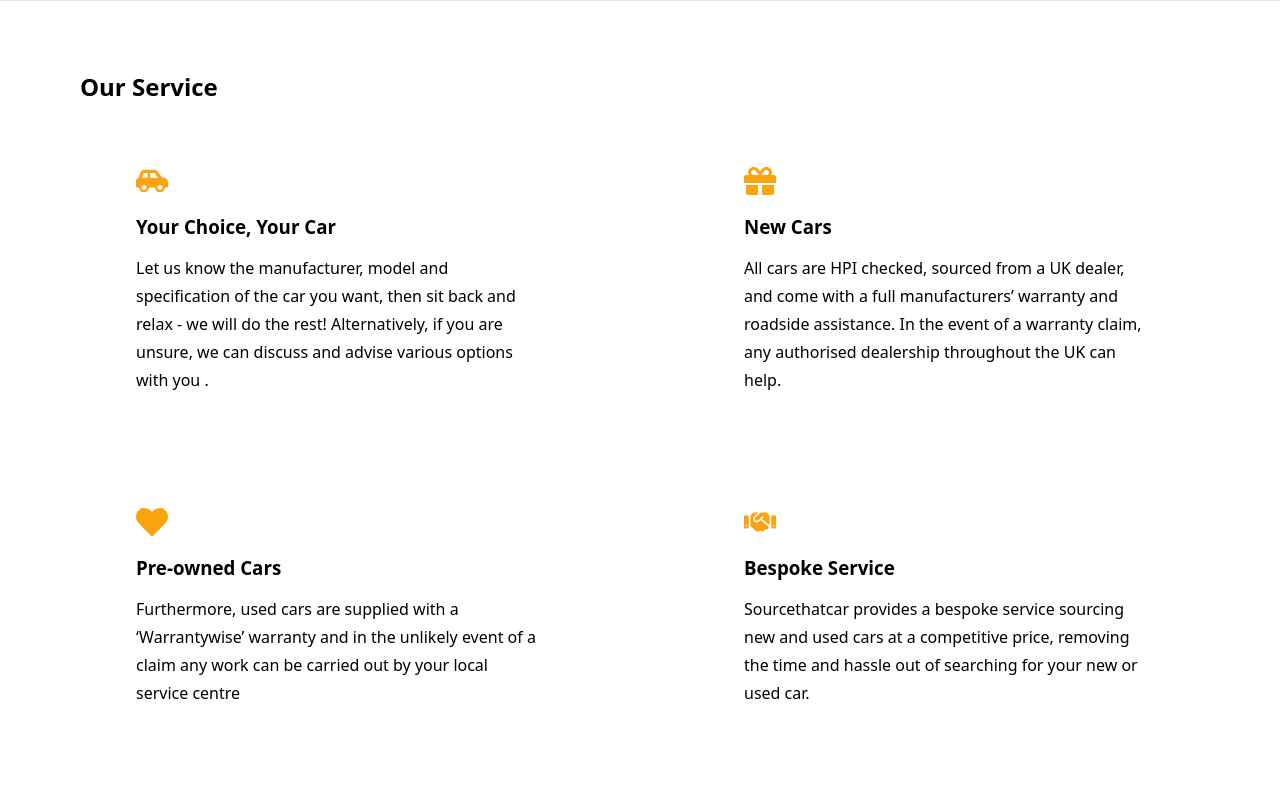
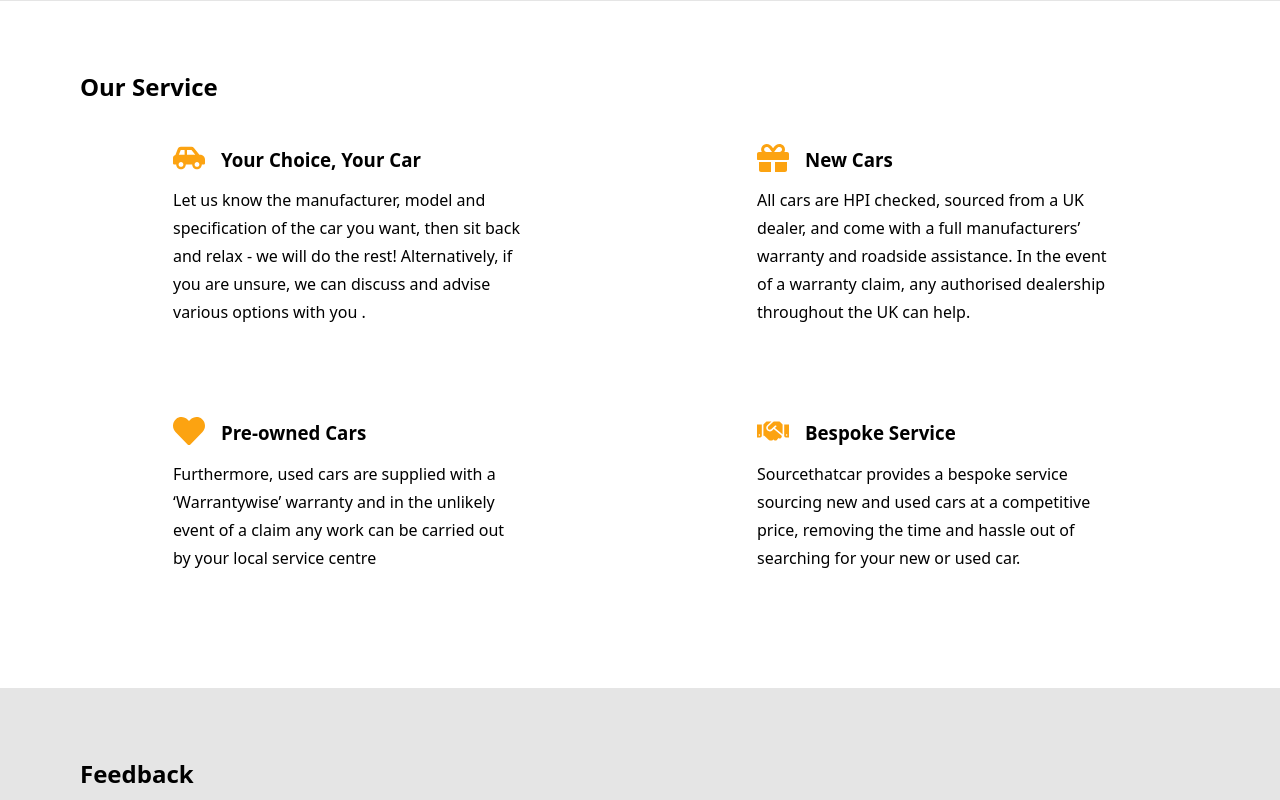
Before and after one commit to sourcethatcar/source-that-car, a Next.js app: page / in a window 1280 px wide. Shown: the part 1480-2280 px from the top of the page. Built offline with nearby package versions, Linux system fonts and the light colour scheme.

Commit message:
modified services section and reforatted open graph card

```diff
--- a/components/Header.jsx
+++ b/components/Header.jsx
@@ -31,9 +31,13 @@ export const Header = () => {
       />
       <link rel="manifest" href="/site.webmanifest" />
       <meta property="og:title" content="Sourcing Your Next Car" />
+      <meta
+        property="og:description"
+        content="New and pre-loved cars available, sourced from UK dealerships and with full warranties."
+      />
       <meta property="og:type" content="website" />
-      <meta property="og:url" content="https://sourcethatcar.co.uk" />
-      <meta property="og:image" content="/android-chrome-512x512.png" />
+      <meta property="og:url" content="https://sourcethatcar.com" />
+      <meta property="og:image" content="/stc-share-card.jpg" />
     </Head>
   )
 }
--- a/components/Services.jsx
+++ b/components/Services.jsx
@@ -15,8 +15,15 @@ const ServicesWrapper = styled.section`
     justify-content: center;
   }
   .description-item {
-    max-width: 400px;
+    max-width: 350px;
     justify-self: center;
+  }
+
+  .description-title-container {
+    display: flex;
+    justify-content: flex-start;
+    align-items: center;
+    /* background-color: lightgreen; */
   }
 
   .services-container {
@@ -34,7 +41,7 @@ const ServicesWrapper = styled.section`
   }
 
   .icon-container {
-    padding-top: 2rem;
+    padding-right: 1rem;
     svg {
       width: 2rem;
       height: 2rem;
@@ -55,6 +62,7 @@ const ServicesWrapper = styled.section`
     .description-container {
       grid-template-columns: 1fr 1fr;
       grid-template-rows: 1fr 1fr;
+      grid-column-gap: 3rem;
     }
   }
 `
@@ -62,8 +70,10 @@ const ServicesWrapper = styled.section`
 const Description = ({ children, title, icon }) => {
   return (
     <div className="description-item">
-      <div className="icon-container">{icon}</div>
-      <h3 className="description-title">{title}</h3>
+      <div className="description-title-container">
+        <div className="icon-container">{icon}</div>
+        <h3 className="description-title">{title}</h3>
+      </div>
       <p className="description-text">{children}</p>
     </div>
   )
```
Also changed, not shown: public/stc-share-card.jpg (added).
